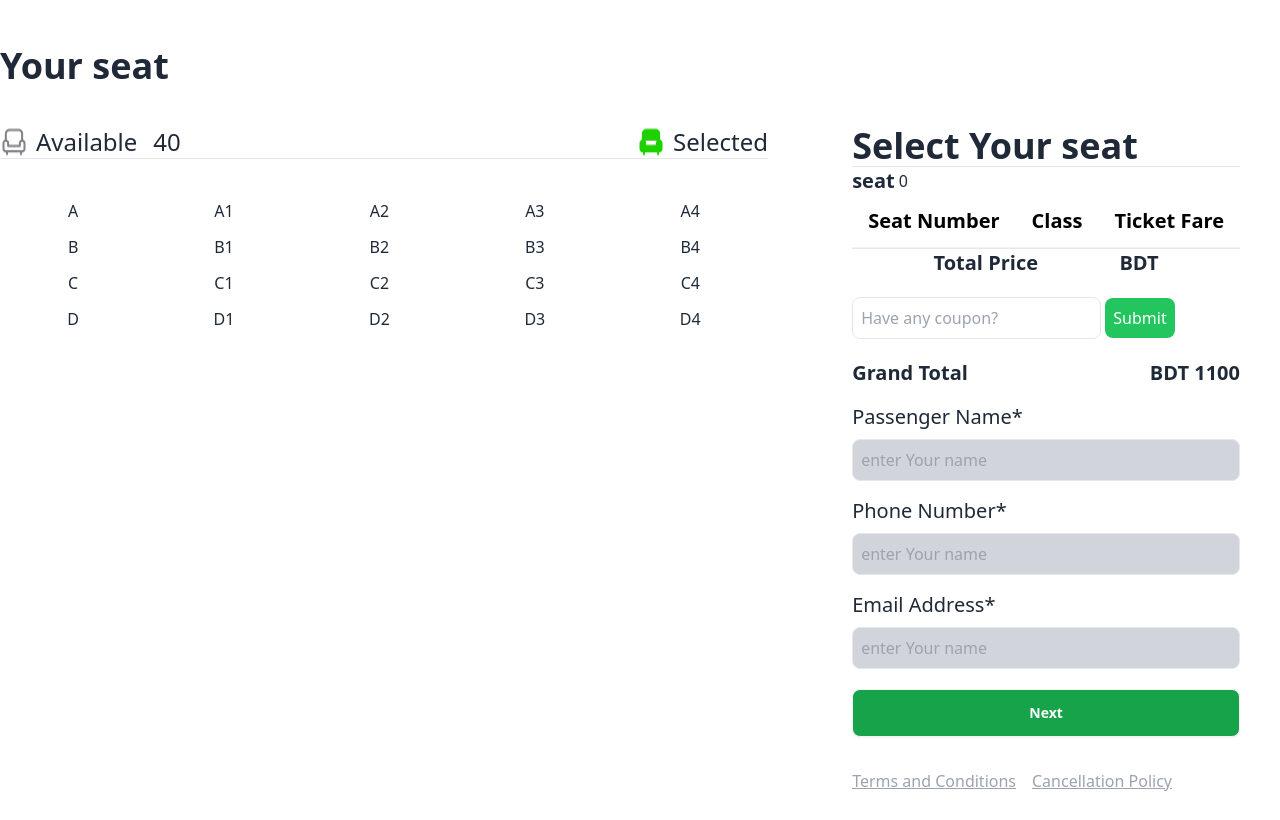
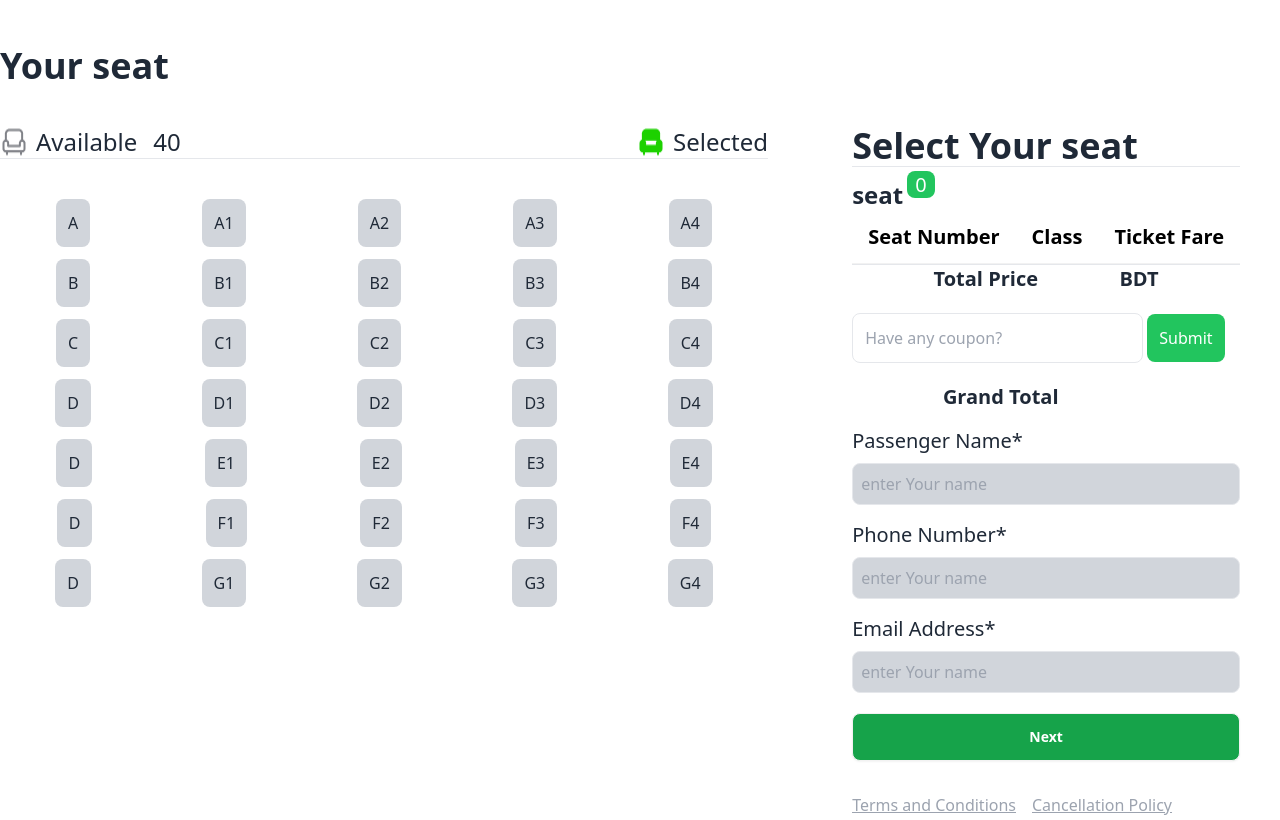
Before and after one commit to Ajjaj-Ahmed/ticketing-website-usingDom, a plain HTML site: page index.html in a window 1280 px wide. Shown: the part 1840-2660 px from the top of the page. Drawn offline with nearby package versions, Linux system fonts and the light colour scheme.

Commit message:
grand total

```diff
--- a/index.html
+++ b/index.html
@@ -108,7 +108,7 @@
                 </div>
                 <div class="flex flex-row bg-green-200 px-8 py-4 gap-2 rounded-2xl">
                   <img src="images/seat-gray.png" class="text-green-400" >
-                  <h2 class="text-green-700">40 seatBtn left</h2>
+                  <h2 class="text-green-700"><span  id="availableSeat">40</span> Seat left</h2>
                 </div>
               </div>
               <!-- Route -->
@@ -135,7 +135,7 @@
              <!-- fair section -->
             <div class="flex flex-col justify-center items-center mr-20">
               <img class="p-4" src="images/fare.png" alt="">
-              <h2 class="text-5xl font-bold">550 Taka</h2>
+              <h2 class="text-5xl font-bold mr-28">550 Taka</h2>
               <p class="text-2xl text-gray-400">Per Seat</p>
             </div>
 
@@ -157,7 +157,8 @@
              <img src="images/seat-gray.png" alt="">
              <div class="flex flex-row gap-4">
               <h2>Available </h2>
-              <p id="availableSeat">40</p>
+
+              <p>40</p>
              </div>
            </div>
            <div class="flex flex-row gap-2">
@@ -169,57 +170,76 @@
  <hr>
 <!-- seat selection  -->
        <div class="mt-10 relative" id="ticket-page">
-
-
              <div class="flex flex-row justify-around mb-3">
-                 <button>A</button>
-                 <button id="a1" class="seatBtn" class="btn">A1</button>
-                 <button id="a2" class="seatBtn" class="btn ">A2</button>
-                 <button id="a3" class="seatBtn" class="btn ">A3</button>
-                 <button id="a4" class="seatBtn" class="btn ">A4</button>
+                 <button class="bg-gray-300 p-3 rounded-lg">A</button>
+                 <button id="a1" class="seatBtn bg-gray-300 p-3 rounded-lg" class="btn">A1</button>
+                 <button id="a2" class="seatBtn bg-gray-300 p-3 rounded-lg" class="btn ">A2</button>
+                 <button id="a3" class="seatBtn bg-gray-300 p-3 rounded-lg" class="btn ">A3</button>
+                 <button id="a4" class="seatBtn bg-gray-300 p-3 rounded-lg" class="btn ">A4</button>
              </div>
              <div class="flex flex-row justify-around mb-3 ">
-                 <button>B</button>
-                 <button  id="b1" class="seatBtn" class="btn p-8">B1</button>
-                 <button  id="b2" class="seatBtn" class="btn p-8">B2</button>
-                 <button  id="b3" class="seatBtn" class="btn p-8">B3</button>
-                 <button  id="b4" class="seatBtn" class="btn p-8">B4</button>
+                 <button class="bg-gray-300 p-3 rounded-lg">B</button>
+                 <button  id="b1" class="seatBtn bg-gray-300 p-3 rounded-lg" class="btn p-8">B1</button>
+                 <button  id="b2" class="seatBtn bg-gray-300 p-3 rounded-lg" class="btn p-8">B2</button>
+                 <button  id="b3" class="seatBtn bg-gray-300 p-3 rounded-lg" class="btn p-8">B3</button>
+                 <button  id="b4" class="seatBtn bg-gray-300 p-3 rounded-lg" class="btn p-8">B4</button>
              </div>
              <div class="flex flex-row justify-around mb-3 ">
-                 <button>C</button>
-                 <button  id="c1" class="seatBtn" class="btn p-8">C1</button>
-                 <button  id="c2" class="seatBtn" class="btn p-8">C2</button>
-                 <button  id="c3" class="seatBtn" class="btn p-8">C3</button>
-                 <button  id="c4" class="seatBtn" class="btn p-8">C4</button>
+                 <button class="bg-gray-300 p-3 rounded-lg">C</button>
+                 <button  id="c1" class="seatBtn bg-gray-300 p-3 rounded-lg" class="btn p-8">C1</button>
+                 <button  id="c2" class="seatBtn bg-gray-300 p-3 rounded-lg" class="btn p-8">C2</button>
+                 <button  id="c3" class="seatBtn bg-gray-300 p-3 rounded-lg" class="btn p-8">C3</button>
+                 <button  id="c4" class="seatBtn bg-gray-300 p-3 rounded-lg" class="btn p-8">C4</button>
              </div>
              <div class="flex flex-row justify-around mb-3 ">
-                 <button>D</button>
-                 <button id="d1" class="seatBtn" class="btn p-8">D1</button>
-                 <button id="d2" class="seatBtn" class="btn p-8">D2</button>
-                 <button id="d3" class="seatBtn" class="btn p-8">D3</button>
-                 <button id="d4" class="seatBtn" class="btn p-8">D4</button>
+                 <button class="bg-gray-300 p-3 rounded-lg">D</button>
+                 <button id="d1" class="seatBtn bg-gray-300 p-3 rounded-lg" class="btn p-8">D1</button>
+                 <button id="d2" class="seatBtn bg-gray-300 p-3 rounded-lg" class="btn p-8">D2</button>
+                 <button id="d3" class="seatBtn bg-gray-300 p-3 rounded-lg" class="btn p-8">D3</button>
+                 <button id="d4" class="seatBtn bg-gray-300 p-3 rounded-lg" class="btn p-8">D4</button>
+             </div>
+             <div class="flex flex-row justify-around mb-3 ">
+                 <button class="bg-gray-300 p-3 rounded-lg">D</button>
+                 <button id="e1" class="seatBtn bg-gray-300 p-3 rounded-lg" class="btn p-8">E1</button>
+                 <button id="e2" class="seatBtn bg-gray-300 p-3 rounded-lg" class="btn p-8">E2</button>
+                 <button id="e3" class="seatBtn bg-gray-300 p-3 rounded-lg" class="btn p-8">E3</button>
+                 <button id="e4" class="seatBtn bg-gray-300 p-3 rounded-lg" class="btn p-8">E4</button>
+             </div>
+             <div class="flex flex-row justify-around mb-3 ">
+                 <button class="bg-gray-300 p-3 rounded-lg">D</button>
+                 <button id="f1" class="seatBtn bg-gray-300 p-3 rounded-lg" class="btn p-8">F1</button>
+                 <button id="f2" class="seatBtn bg-gray-300 p-3 rounded-lg" class="btn p-8">F2</button>
+                 <button id="f3" class="seatBtn bg-gray-300 p-3 rounded-lg" class="btn p-8">F3</button>
+                 <button id="f4" class="seatBtn bg-gray-300 p-3 rounded-lg" class="btn p-8">F4</button>
+             </div>
+             <div class="flex flex-row justify-around mb-3 ">
+                 <button class="bg-gray-300 p-3 rounded-lg">D</button>
+                 <button id="g1" class="seatBtn bg-gray-300 p-3 rounded-lg" class="btn p-8">G1</button>
+                 <button id="g2" class="seatBtn bg-gray-300 p-3 rounded-lg" class="btn p-8">G2</button>
+                 <button id="g3" class="seatBtn bg-gray-300 p-3 rounded-lg" class="btn p-8">G3</button>
+                 <button id="g4" class="seatBtn bg-gray-300 p-3 rounded-lg" class="btn p-8">G4</button>
              </div>
        </div>
   </div>
 
       <!-- Select your seat section -->
 
-      <div class="mr-15  px-10 bg-white">
-        <h2 class="text-4xl font-bold">Select Your seat</h2>
+      <div class="mr-15  px-10 bg-white mb-3">
+        <h2 class="text-4xl font-bold ">Select Your seat</h2>
         <hr>
-        <div  class="">
+        <div  class="mt-3">
             <div class="flex flex-row gap-1 items-center align-bottom">
-              <h2 class="text-xl font-semibold ">seat</h2>
-              <p id="seatNumber">0</p>
+              <h2 class="text-2xl font-semibold ">seat</h2>
+              <p><sup  id="seatNumber" class="bg-green-500 rounded-lg px-2 text-xl text-white">0</sup></p>
             </div>
 
             <!-- table of seat list -->
 
             <div class="overflow-x-auto">
-              <table id="myTable" class="table">
+              <table id="myTable" class="table text-black text-xl">
                 <!-- head -->
-                <thead>
-                  <tr class="text-black text-xl">
+                <thead class="text-black text-xl">
+                  <tr>
                     <th>Seat Number</th>
                     <th>Class</th>
                     <th>Ticket Fare</th>
@@ -239,13 +259,15 @@
             </div>
 
             <div class="mt-5">
-              <input class="bg-white border p-2 rounded-lg" type="text" placeholder="Have any coupon?">
-              <button type="button" class="bg-green-500 text-white p-2 rounded-lg">Submit</button>
+              <input id="promo-card" class="bg-white border p-3 rounded-lg w-3/4" type="text" placeholder="Have any coupon?">
+              <button type="button" onclick="
+              calculateGrandTutal();
+              " class="bg-green-500 text-white p-3 rounded-lg ">Submit</button>
             </div>
 
-            <div class="flex flex-row justify-between mt-5">
+            <div class="flex flex-row justify-evenly mt-5">
               <h2 class="text-xl font-semibold">Grand Total</h2>
-              <h2 class="text-xl font-semibold">BDT 1100</h2>
+              <h2 id="grand-total" class="text-xl font-semibold"></h2>
             </div>
 
             <div class="mt-4">
--- a/js/ticket.js
+++ b/js/ticket.js
@@ -30,6 +30,7 @@ const table = document.getElementById('myTable');
 const lastRow = table.rows[table.rows.length - 1];
 
 table.removeChild(lastRow);
+
 }
 
 
@@ -37,11 +38,12 @@ table.removeChild(lastRow);
 function calculateTicketPrice(){
   const table = document.getElementById('myTable');
   const NumberOfRow = table.rows.length-1;
-  console.log(NumberOfRow);
   const totalMoney = NumberOfRow *550;
-
   const element =  document.getElementById('totalAmount');
+  const grandElement = document.getElementById('grand-total')
   element.innerText = parseInt(totalMoney);
+  grandElement.innerText=parseInt(totalMoney);
+  return element.innerText;
 }
 
 //Working on input filed
@@ -58,3 +60,14 @@ const emailValue = emailField.value;
 const userFulldata = `<p>Thanks Mr/Mrs ${userValue}</p><p> Your Phone: ${phoneValue}</p> <p>Your Email: ${emailValue} </p>`;
 return userFulldata;
 }
+
+function calculateGrandTutal(){
+  const element = document.getElementById('promo-card').value;
+  const total = calculateTicketPrice();
+  const finalNumber =parseInt(total);
+  const finalAmount = finalNumber-(finalNumber*15)/100;
+  if(element === 'NEW15'|| Element === 'Couple 20'){
+    const finalAmountElement = document.getElementById('grand-total');
+    finalAmountElement.innerText = finalAmount;
+  }
+}
--- a/js/utility.js
+++ b/js/utility.js
@@ -12,14 +12,15 @@ let evenTextArray = [];
       const eventText = eventList.innerText;
 
       if(evenTextArray.includes(eventText) === true){
+
         // increase the available seat number
-
         increaseTheDecreseValue();
 
         removeBackgroundColor(userId);
 
         removeChildFromTable();
 
+        // Decrease the number of seat if select 2nd time.
         decreaseTheIncreaseValue();
       }
       else{
@@ -29,13 +30,16 @@ let evenTextArray = [];
         addChildToSeatTable(eventText);
 
         evenTextArray.push(eventText);
+
+        // Increase seat number first Time
+        increaseScore('seatNumber');
+
+        // decrease seat number after select any seat
+        decreaseScore('availableSeat');
+
       }
       calculateTicketPrice();
 
-      //increase and decrease score
-
-      increaseScore('seatNumber');
-      decreaseScore('availableSeat');
 
     })
   }
@@ -67,14 +71,14 @@ function increaseScore(elementId){
 function increaseTheDecreseValue(){
   const elementText = document.getElementById('availableSeat').innerText;
   const element = parseInt(elementText);
-  const number = element+2;
+  const number = element+1;
   document.getElementById('availableSeat').innerText = number;
 }
 
 function decreaseTheIncreaseValue(){
   const elementText = document.getElementById('seatNumber').innerText;
   const element = parseInt(elementText);
-  const number = element-2;
+  const number = element-1;
   document.getElementById('seatNumber').innerText = number;
 }
 
@@ -84,7 +88,9 @@ function setBackgroundColor(elementId){
   const selectElement = document.getElementById(elementId);
   selectElement.classList.add('bg-orange-400');
   }
-  function removeBackgroundColor(elementId){
+
+//Remove background color
+function removeBackgroundColor(elementId){
   const selectElement = document.getElementById(elementId);
   selectElement.classList.remove('bg-orange-400');
   }
```
Also changed, not shown: images/steering.png (added).
